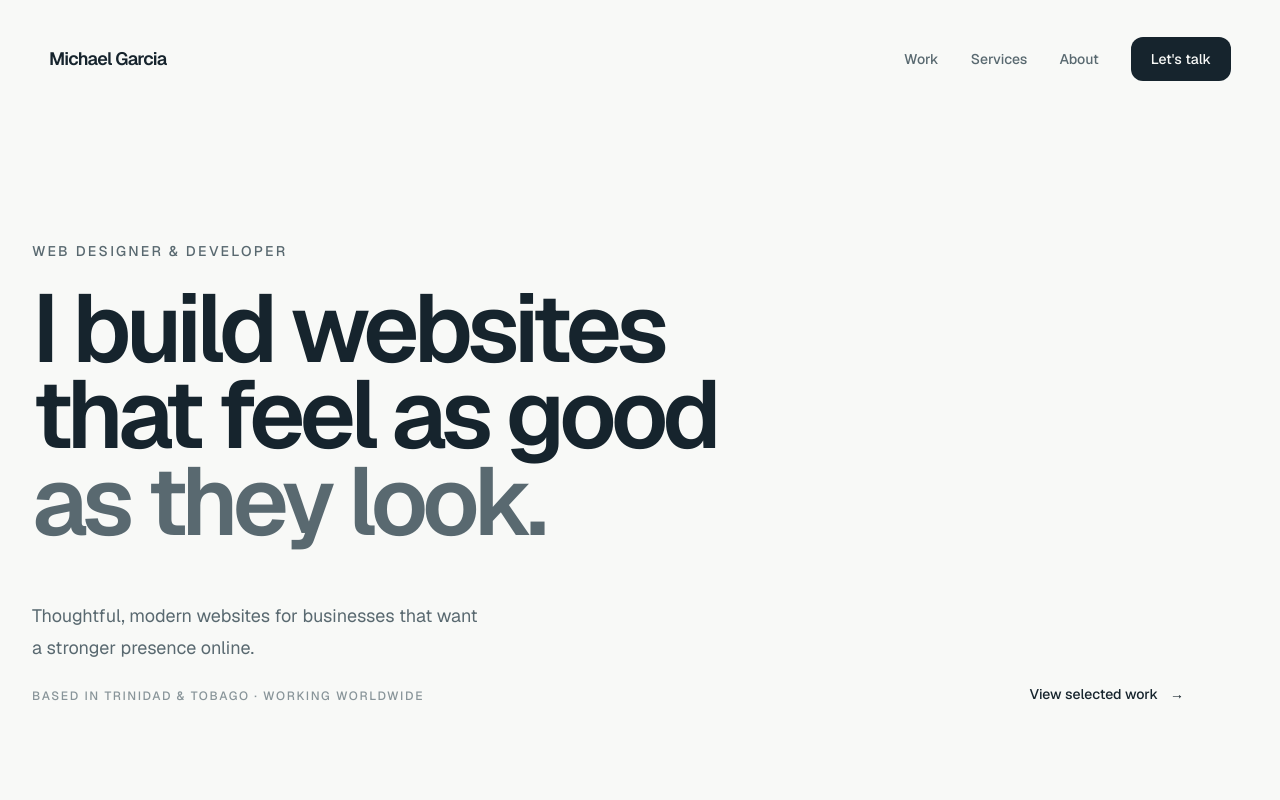
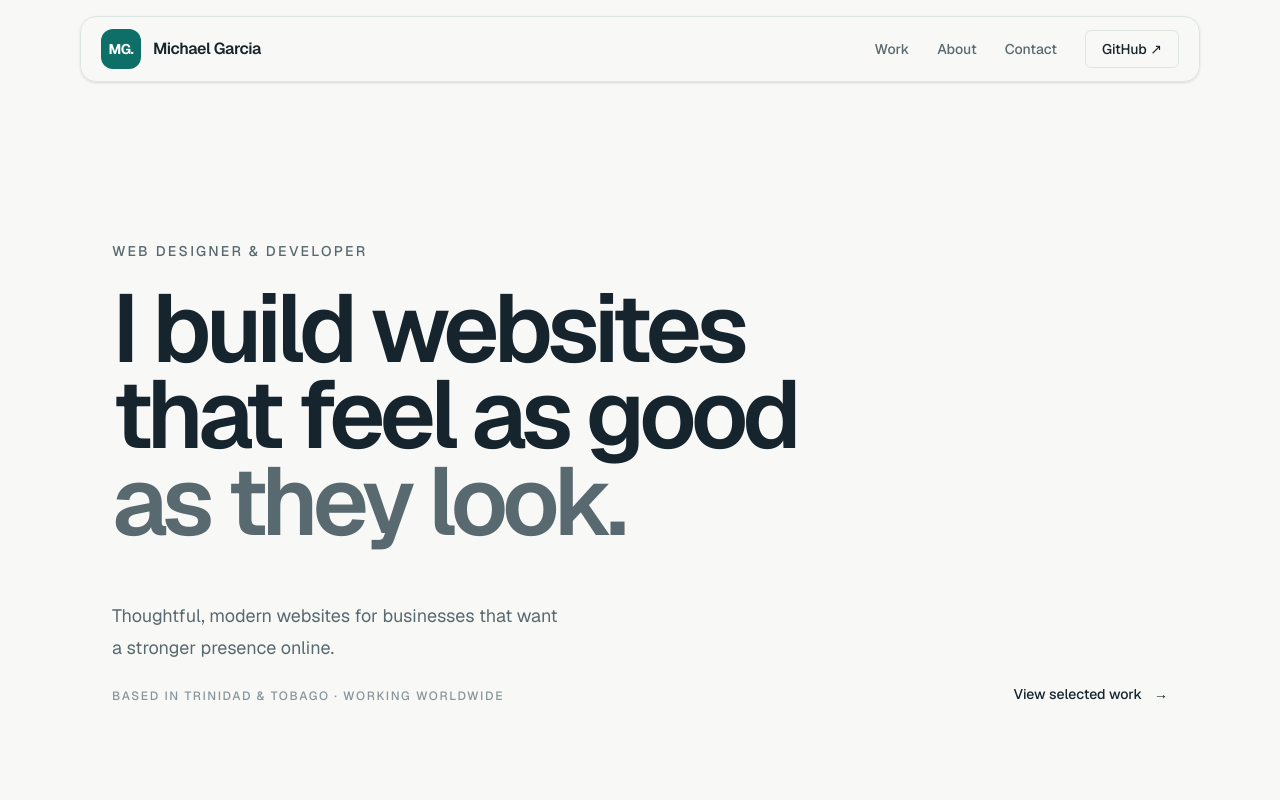
Before and after one commit to michael-garcia-95/portfolio-website, a Next.js app: page / in a window 1280 px wide. Shown: the top 800 px of the page. Built offline with nearby package versions, Linux system fonts and the light colour scheme.

Commit message:
style: redesign portfolio navigation and shared layout

```diff
--- a/components/brand/Monogram.tsx
+++ b/components/brand/Monogram.tsx
@@ -1,13 +1,17 @@
-import Link from "next/link";
 
-export default function Monogram() {
+interface MonogramProps {
+  className?: string;
+}
+
+export default function Monogram({
+  className = "",
+}: MonogramProps) {
   return (
-    <Link
-      href="/"
-      aria-label="Michael Garcia — Home"
-      className="inline-flex h-10 w-10 items-center justify-center rounded-full bg-foreground font-sans text-sm font-bold tracking-[-0.04em] text-background transition-transform duration-300 hover:scale-105"
+    <span
+      aria-hidden="true"
+      className={`inline-flex size-10 shrink-0 items-center justify-center rounded-xl bg-accent font-sans text-sm font-bold tracking-tight text-accent-foreground ${className}`}
     >
-      MG
-    </Link>
+      MG.
+    </span>
   );
 }
--- a/components/layout/Footer.tsx
+++ b/components/layout/Footer.tsx
@@ -1,79 +1,88 @@
+
 import Link from "next/link";
+import Container from "@/components/ui/Container";
 import Monogram from "@/components/brand/Monogram";
-import Container from "@/components/ui/Container";
 
 const navigation = [
-  {
-    label: "Work",
-    href: "/work",
-  },
-  {
-    label: "Services",
-    href: "/#services",
-  },
-  {
-    label: "About",
-    href: "/about",
-  },
-  {
-    label: "Contact",
-    href: "/contact",
-  },
+  { label: "Work", href: "/work" },
+  { label: "About", href: "/about" },
+  { label: "Contact", href: "/#contact" },
 ];
 
 export default function Footer() {
   return (
-    <footer className="border-t border-border bg-background">
+    <footer className="bg-foreground text-background">
       <Container>
-        <div className="py-16 md:py-20">
-          <div className="grid gap-12 md:grid-cols-2">
-            {/* Brand */}
+        <div className="grid gap-12 py-14 md:grid-cols-2 md:py-20">
           <div>
+            <Link
+              href="/"
+              aria-label="Michael Garcia — Home"
+              className="inline-flex items-center gap-3 rounded-lg focus-visible:outline-2 focus-visible:outline-offset-4 focus-visible:outline-background"
+            >
               <Monogram />
+              <span className="font-sans text-base font-semibold">
+                Michael Garcia
+              </span>
+            </Link>
 
-              <p className="mt-6 max-w-sm font-sans text-2xl font-medium leading-tight tracking-[-0.03em] text-foreground">
-                Designing and building better websites for businesses.
+            <p className="mt-5 text-sm font-medium text-background/80">
+              Full-Stack Software Developer
+            </p>
+
+            <p className="mt-3 max-w-sm text-sm leading-7 text-background/65">
+              Building modern applications and tools for the web.
+            </p>
+
+            <p className="mt-4 text-xs text-background/55">
+              Based in Trinidad & Tobago
             </p>
           </div>
 
-            {/* Navigation */}
-            <div className="flex flex-col justify-between gap-10 md:items-end">
+          <div className="flex flex-col gap-8 md:items-end">
             <nav
               aria-label="Footer navigation"
-                className="flex flex-wrap gap-x-8 gap-y-4 md:justify-end"
+              className="flex flex-wrap gap-6"
             >
               {navigation.map((item) => (
                 <Link
                   key={item.href}
                   href={item.href}
-                    className="text-sm font-medium text-muted transition-colors duration-300 hover:text-foreground"
+                  className="text-sm text-background/75 transition-colors hover:text-background focus-visible:outline-2 focus-visible:outline-offset-4 focus-visible:outline-background"
                 >
                   {item.label}
                 </Link>
               ))}
             </nav>
 
-              <Link
-                href="/contact"
-                className="group inline-flex items-center gap-2 text-sm font-medium text-foreground md:self-end"
+            <div className="flex flex-wrap gap-6">
+              <a
+                href="https://github.com/michael-garcia-95"
+                target="_blank"
+                rel="noopener noreferrer"
+                className="text-sm text-background/75 transition-colors hover:text-background"
               >
-                Let&apos;s work together
+                GitHub ↗
+              </a>
 
-                <span className="transition-transform duration-300 group-hover:translate-x-1">
-                  →
-                </span>
-              </Link>
+              <a
+                href="https://www.linkedin.com/in/michael-garcia-aa658615b"
+                target="_blank"
+                rel="noopener noreferrer"
+                className="text-sm text-background/75 transition-colors hover:text-background"
+              >
+                LinkedIn ↗
+              </a>
+            </div>
           </div>
         </div>
 
-          {/* Bottom */}
-          <div className="mt-16 flex flex-col gap-4 border-t border-border pt-6 text-xs text-muted sm:flex-row sm:items-center sm:justify-between">
-            <p>© {new Date().getFullYear()} Michael Garcia. All rights reserved.</p>
+        <div className="flex flex-col gap-3 border-t border-background/15 py-6 text-xs text-background/55 sm:flex-row sm:items-center sm:justify-between">
+          <p>
+            © {new Date().getFullYear()} Michael Garcia.
+          </p>
 
-            <p>
-              Web Design & Development
-            </p>
-          </div>
+          <p>Built with Next.js and TypeScript.</p>
         </div>
       </Container>
     </footer>
--- a/components/layout/Navbar.tsx
+++ b/components/layout/Navbar.tsx
@@ -1,178 +1,145 @@
+
 "use client";
 
 import Link from "next/link";
+import { usePathname } from "next/navigation";
 import { useEffect, useState } from "react";
+import Monogram from "@/components/brand/Monogram";
 
 const navigation = [
-  {
-    label: "Work",
-    href: "/work",
-  },
-  {
-    label: "Services",
-    href: "/#services",
-  },
-  {
-    label: "About",
-    href: "/about",
-  },
+  { label: "Work", href: "/work" },
+  { label: "About", href: "/about" },
+  { label: "Contact", href: "/#contact" },
 ];
 
 export default function Navbar() {
-  const [isScrolled, setIsScrolled] = useState(false);
-  const [isMenuOpen, setIsMenuOpen] = useState(false);
+  const pathname = usePathname();
+  const [menuOpen, setMenuOpen] = useState(false);
 
   useEffect(() => {
-    const handleScroll = () => {
-      setIsScrolled(window.scrollY > 20);
-    };
+    if (!menuOpen) return;
 
-    handleScroll();
+    function handleEscape(event: KeyboardEvent) {
+      if (event.key === "Escape") {
+        setMenuOpen(false);
+      }
+    }
 
-    window.addEventListener("scroll", handleScroll);
+    document.addEventListener("keydown", handleEscape);
 
     return () => {
-      window.removeEventListener("scroll", handleScroll);
+      document.removeEventListener("keydown", handleEscape);
     };
-  }, []);
+  }, [menuOpen]);
 
-  useEffect(() => {
-    document.body.style.overflow = isMenuOpen ? "hidden" : "";
-
-    return () => {
-      document.body.style.overflow = "";
-    };
-  }, [isMenuOpen]);
-
-  const closeMenu = () => {
-    setIsMenuOpen(false);
-  };
+  function closeMenu() {
+    setMenuOpen(false);
+  }
 
   return (
-    <>
-      <header className="fixed inset-x-0 top-0 z-50 px-4 pt-4">
-        <div
-        className={`mx-auto flex max-w-7xl items-center justify-between rounded-2xl border px-5 py-4 transition-[background-color,border-color,box-shadow,backdrop-filter] duration-300 sm:px-6 sm:py-5 lg:px-8 ${
-          isScrolled
-            ? "border-border bg-background/90 shadow-sm backdrop-blur-md"
-            : "border-transparent bg-transparent shadow-none"
-        }`}
-        >
-          {/* Logo */}
+    <header className="fixed inset-x-0 top-0 z-50 px-4 pt-4">
+      <div className="mx-auto max-w-[1120px]">
+        <div className="flex items-center justify-between rounded-2xl border border-border bg-background/95 px-4 py-3 shadow-sm backdrop-blur-md sm:px-5">
           <Link
             href="/"
             onClick={closeMenu}
-            className="relative z-10 font-sans text-lg font-semibold tracking-[-0.04em] text-foreground"
+            aria-label="Michael Garcia — Home"
+            className="flex items-center gap-3 rounded-lg focus-visible:outline-2 focus-visible:outline-offset-4 focus-visible:outline-accent"
           >
-            Michael Garcia
+            <Monogram />
+            <span className="font-sans text-sm font-semibold tracking-tight text-foreground sm:text-base">
+              Michael Garcia
+            </span>
           </Link>
 
-          {/* Desktop navigation */}
-          <nav className="hidden items-center gap-8 md:flex">
+          <nav
+            aria-label="Primary navigation"
+            className="hidden items-center gap-7 md:flex"
+          >
+            {navigation.map((item) => {
+              const isCurrent =
+                item.href === "/work"
+                  ? pathname.startsWith("/work")
+                  : item.href === "/about"
+                    ? pathname === "/about"
+                    : false;
+
+              return (
+                <Link
+                  key={item.label}
+                  href={item.href}
+                  aria-current={isCurrent ? "page" : undefined}
+                  className={`rounded-md text-sm font-medium transition-colors focus-visible:outline-2 focus-visible:outline-offset-4 focus-visible:outline-accent ${
+                    isCurrent
+                      ? "text-accent"
+                      : "text-muted hover:text-foreground"
+                  }`}
+                >
+                  {item.label}
+                </Link>
+              );
+            })}
+
+            <a
+              href="https://github.com/michael-garcia-95"
+              target="_blank"
+              rel="noopener noreferrer"
+              className="rounded-md border border-border px-4 py-2 text-sm font-medium text-foreground transition-colors hover:border-accent hover:text-accent focus-visible:outline-2 focus-visible:outline-offset-4 focus-visible:outline-accent"
+            >
+              GitHub ↗
+            </a>
+          </nav>
+
+          <button
+            type="button"
+            aria-label={menuOpen ? "Close menu" : "Open menu"}
+            aria-expanded={menuOpen}
+            aria-controls="portfolio-mobile-nav"
+            onClick={() => setMenuOpen((open) => !open)}
+            className="flex size-11 items-center justify-center rounded-lg text-foreground transition-colors hover:bg-surface focus-visible:outline-2 focus-visible:outline-accent md:hidden"
+          >
+            <span aria-hidden="true" className="flex flex-col gap-1.5">
+              <span className="h-0.5 w-5 rounded-full bg-current" />
+              <span className="h-0.5 w-5 rounded-full bg-current" />
+            </span>
+          </button>
+        </div>
+
+        <div
+          id="portfolio-mobile-nav"
+          className={
+            menuOpen
+              ? "mt-2 rounded-2xl border border-border bg-background p-4 shadow-lg md:hidden"
+              : "hidden"
+          }
+        >
+          <nav
+            aria-label="Mobile navigation"
+            className="flex flex-col"
+          >
             {navigation.map((item) => (
               <Link
                 key={item.label}
                 href={item.href}
-                className="text-sm font-medium text-muted transition-colors duration-200 hover:text-foreground"
+                onClick={closeMenu}
+                className="rounded-lg px-3 py-3 text-base font-medium text-foreground transition-colors hover:bg-surface focus-visible:outline-2 focus-visible:outline-accent"
               >
                 {item.label}
               </Link>
             ))}
 
-            <Link
-              href="/contact"
-              className="inline-flex items-center gap-3 rounded-xl bg-foreground px-5 py-3 text-sm font-medium text-background transition-all duration-300 hover:-translate-y-0.5 hover:bg-accent"
+            <a
+              href="https://github.com/michael-garcia-95"
+              target="_blank"
+              rel="noopener noreferrer"
+              onClick={closeMenu}
+              className="mt-2 rounded-lg border border-border px-3 py-3 text-base font-medium text-accent focus-visible:outline-2 focus-visible:outline-accent"
             >
-              Let&apos;s talk
-            </Link>
+              GitHub ↗
+            </a>
           </nav>
-
-          {/* Mobile menu button */}
-          <button
-            type="button"
-            aria-label={isMenuOpen ? "Close menu" : "Open menu"}
-            aria-expanded={isMenuOpen}
-            onClick={() => setIsMenuOpen((open) => !open)}
-            className="relative z-10 flex h-10 w-10 items-center justify-center rounded-lg text-foreground md:hidden"
-          >
-            <span className="relative block h-4 w-5">
-              <span
-                className={`absolute left-0 top-1 block h-px w-5 bg-current transition-transform duration-300 ${
-                  isMenuOpen ? "translate-y-[3px] rotate-45" : ""
-                }`}
-              />
-
-              <span
-                className={`absolute left-0 top-3 block h-px w-5 bg-current transition-transform duration-300 ${
-                  isMenuOpen ? "-translate-y-[1px] -rotate-45" : ""
-                }`}
-              />
-            </span>
-          </button>
-        </div>
-      </header>
-
-      {/* Mobile menu */}
-      <div
-        className={`fixed inset-0 z-40 bg-background transition-opacity duration-300 md:hidden ${
-          isMenuOpen
-            ? "pointer-events-auto opacity-100"
-            : "pointer-events-none opacity-0"
-        }`}
-      >
-        <div className="flex h-full flex-col px-6 pb-8 pt-32">
-          <nav className="flex flex-col">
-            {navigation.map((item, index) => (
-              <Link
-                key={item.label}
-                href={item.href}
-                onClick={closeMenu}
-                className={`border-b border-border py-5 font-sans text-4xl font-semibold tracking-[-0.04em] text-foreground transition-all duration-500 ${
-                  isMenuOpen
-                    ? "translate-y-0 opacity-100"
-                    : "translate-y-4 opacity-0"
-                }`}
-                style={{
-                  transitionDelay: isMenuOpen
-                    ? `${index * 60 + 100}ms`
-                    : "0ms",
-                }}
-              >
-                {item.label}
-              </Link>
-            ))}
-          </nav>
-
-          <div
-            className={`mt-auto transition-all duration-500 ${
-              isMenuOpen
-                ? "translate-y-0 opacity-100"
-                : "translate-y-4 opacity-0"
-            }`}
-            style={{
-              transitionDelay: isMenuOpen
-                ? `${navigation.length * 60 + 100}ms`
-                : "0ms",
-            }}
-          >
-            <p className="mb-4 text-xs font-medium uppercase tracking-[0.14em] text-muted">
-              Have a project in mind?
-            </p>
-
-            <Link
-              href="/contact"
-              onClick={closeMenu}
-              className="inline-flex items-center gap-3 rounded-xl bg-foreground px-5 py-3 text-sm font-medium text-background transition-all duration-300 hover:-translate-y-0.5 hover:bg-accent"
-            >
-              Let&apos;s talk
-
-              <span className="transition-transform duration-300 group-hover:translate-x-1">
-                →
-              </span>
-            </Link>
-          </div>
         </div>
       </div>
-    </>
+    </header>
   );
 }
--- a/components/ui/Container.tsx
+++ b/components/ui/Container.tsx
@@ -1,5 +1,8 @@
+
+import type { ReactNode } from "react";
+
 interface ContainerProps {
-  children: React.ReactNode;
+  children: ReactNode;
   className?: string;
 }
 
@@ -9,7 +12,7 @@ export default function Container({
 }: ContainerProps) {
   return (
     <div
-      className={`mx-auto w-full max-w-7xl px-5 sm:px-6 lg:px-8 ${className}`}
+      className={`mx-auto w-full max-w-[1120px] px-5 sm:px-7 lg:px-8 ${className}`}
     >
       {children}
     </div>
```
Lines whose indentation alone changed are shown as unchanged.
